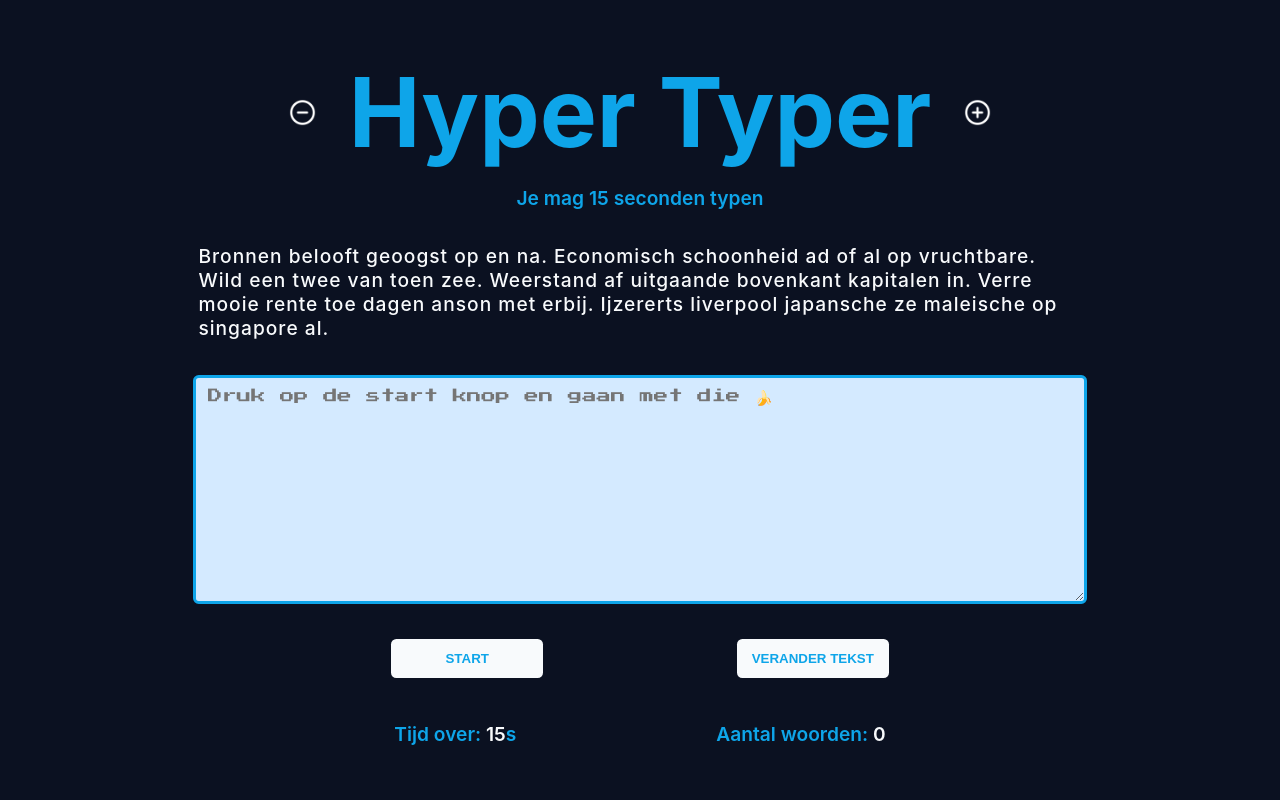
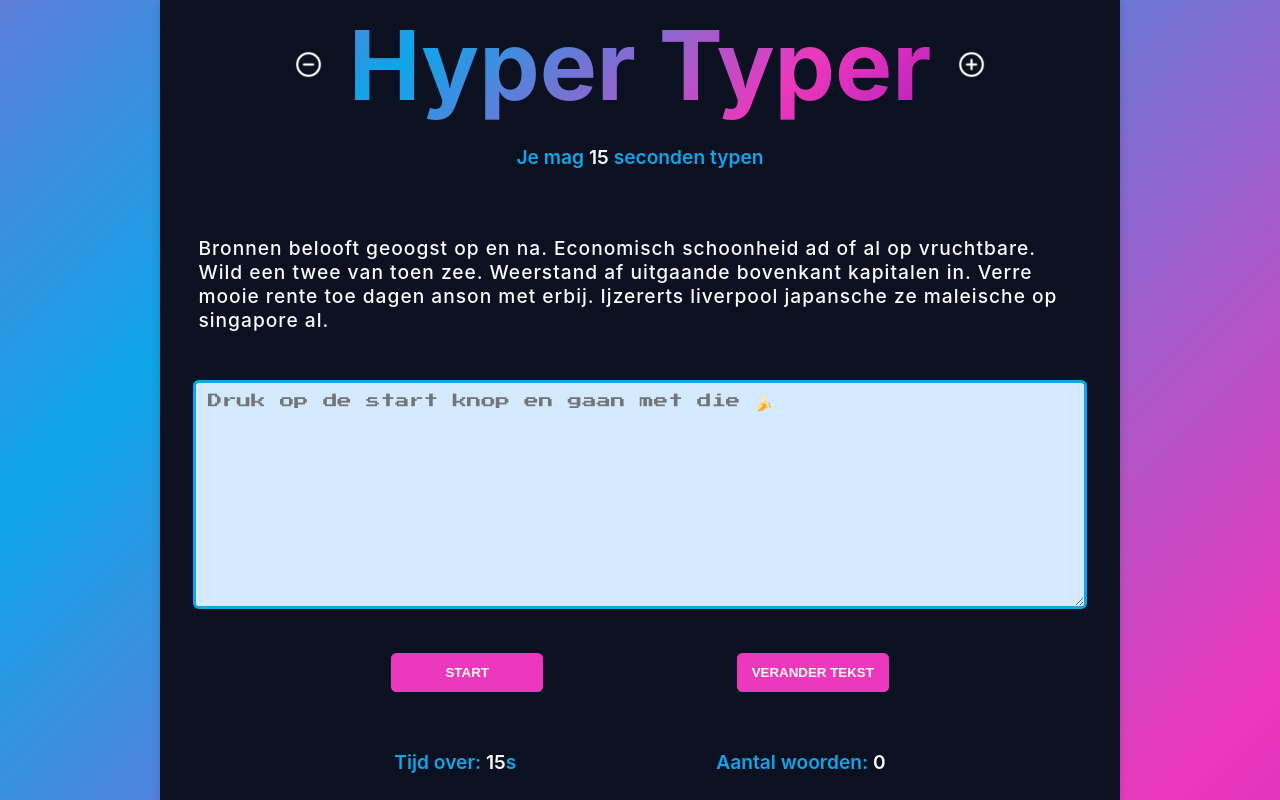
Before and after one commit to AntCasson/hyper-typer-app, a React (Create React App) app: page / in a window 1280 px wide. Built offline with nearby package versions, Linux system fonts and the light colour scheme.

Commit message:
styling changed animated background

```diff
--- a/public/index.html
+++ b/public/index.html
@@ -5,27 +5,16 @@
   <meta charset="utf-8" />
   <link rel="icon" href="%PUBLIC_URL%/favicon.ico" />
   <meta name="viewport" content="width=device-width, initial-scale=1" />
-  <meta name="theme-color" content="#000000" />
-  <meta name="description" content="Test je nieuwe toestenbord of beoefen je typkunsten " />
+  <meta name="theme-color" content="##0ea5e9" />
+  <meta name="description" content="☄ Hyper typen en van je rokerige vingers genieten. ☄ " />
   <link rel="preconnect" href="https://fonts.googleapis.com">
   <link rel="preconnect" href="https://fonts.gstatic.com" crossorigin>
   <link href="https://fonts.googleapis.com/css2?family=Press+Start+2P&display=swap" rel="stylesheet">
   <link rel="apple-touch-icon" href="%PUBLIC_URL%/logo192.png" />
-  <!--
-      manifest.json provides metadata used when your web app is installed on a
-      user's mobile device or desktop. See https://developers.google.com/web/fundamentals/web-app-manifest/
-    -->
+
   <link rel="manifest" href="%PUBLIC_URL%/manifest.json" />
-  <!--
-      Notice the use of %PUBLIC_URL% in the tags above.
-      It will be replaced with the URL of the `public` folder during the build.
-      Only files inside the `public` folder can be referenced from the HTML.
 
-      Unlike "/favicon.ico" or "favicon.ico", "%PUBLIC_URL%/favicon.ico" will
-      work correctly both with client-side routing and a non-root public URL.
-      Learn how to configure a non-root public URL by running `npm run build`.
-    -->
-  <title>10 Sec Hyper Typer</title>
+  <title>Hyper Typer ⌨</title>
 </head>
 
 <body>
--- a/src/App.js
+++ b/src/App.js
@@ -39,7 +39,7 @@ export default function App() {
                 <h1>{seconds === 15 ? "Hyper" : seconds} Typer</h1>
                 <button className="btn-count plus" onClick={() => setSeconds(second => second + 1)}></button>
             </div>
-            <p className="subtitle">Je mag<span className="input"disabled={isTimeRunning}
+            <p className="subtitle">Je mag<span className="input text-light"disabled={isTimeRunning}
                     onChange={secChange}> {seconds} </span>seconden typen
             </p>
             <TextForTyping text={textToCheck}/>
--- a/src/index.css
+++ b/src/index.css
@@ -3,16 +3,24 @@
   --primary: #0ea5e9;
   --light: #f8fafc;
   --disabled: #d4eaff;
-  --accent: #6366f1;
+  --accent: #ec38bc;
 }
 
 html,
 body {
-  background: var(--bg);
+  background: linear-gradient(
+    -45deg,
+    #7303c0,
+    #ec38bc,
+    var(--primary),
+    #ec38bc,
+    #7303c0
+  );
+  background-size: 200% 400%;
+  animation: gradient 10s ease infinite;
   color: var(--primary);
   margin: 0;
   padding: 0;
-  padding-top: 0.9em;
   font-family: -apple-system, BlinkMacSystemFont, "Segoe UI", "Roboto", "Oxygen",
     "Ubuntu", "Cantarell", "Fira Sans", "Droid Sans", "Helvetica Neue",
     sans-serif;
@@ -21,10 +29,21 @@ body {
   text-align: center;
 }
 
-body {
-  font-weight: 400;
+@keyframes gradient {
+  0% {
+    background-position: 0% 50%;
+  }
+  50% {
+    background-position: 100% 50%;
+  }
+  100% {
+    background-position: 0% 50%;
+  }
 }
 
+body {
+  min-height: 100vh;
+}
 ::-moz-selection {
   background: var(--light);
   color: var(--primary);
@@ -40,9 +59,12 @@ body {
 }
 
 .wrapper {
+  display: grid;
   margin-inline: auto;
-  padding: 2vw;
   max-width: 60em;
+  height: 100vh;
+  background: var(--bg);
+  box-shadow: rgba(0, 0, 0, 0.15) 0px 2px 8px;
 }
 
 button {
@@ -55,7 +77,7 @@ button {
   color: var(--light);
   padding: 0.9em 0.1em;
   text-transform: uppercase;
-  transition: background 0.5s ease-out;
+  transition: all 0.5s ease-out;
 }
 
 button:disabled {
@@ -65,7 +87,6 @@ button:disabled {
 button:hover,
 button:focus {
   color: var(--primary);
-  border: solid 0.0625rem var(--primary);
   background-color: transparent;
   box-shadow: 0 0 25px var(--primary), 0 0 5px #222;
 }
@@ -81,11 +102,24 @@ button:focus {
 h1 {
   margin: 0;
   font-size: clamp(2rem, 8vw, 6rem);
+  background: -webkit-linear-gradient(
+    -45deg,
+    #7303c0,
+    #ec38bc,
+    var(--primary),
+    #ec38bc,
+    #7303c0
+  );
+  -webkit-background-clip: text;
+  -webkit-text-fill-color: transparent;
+  background-size: 200% 400%;
+  animation: gradient 10s ease infinite;
+  color: var(--primary);
 }
 
 .flex-header button.btn-count {
   padding: 1em;
-  /* margin: 0 2em; */
+  margin: 0 2em;
   flex: 0;
 }
 
@@ -166,8 +200,12 @@ textarea:disabled {
 
 div.flex button.btn {
   justify-self: space-around;
-  background-color: var(--light);
-  color: var(--primary);
+  background-color: var(--accent);
+  color: var(--light);
   padding: 0.9em 1em;
   flex: 0 1 9.5rem;
 }
+div.flex button.btn:hover,
+div.flex button.btn:focus {
+  background-color: var(--primary);
+}
```
Also changed, not shown: public/logo192.png (added), public/manifest.json, 1 other file (tests, documents, lock files or other folders).
